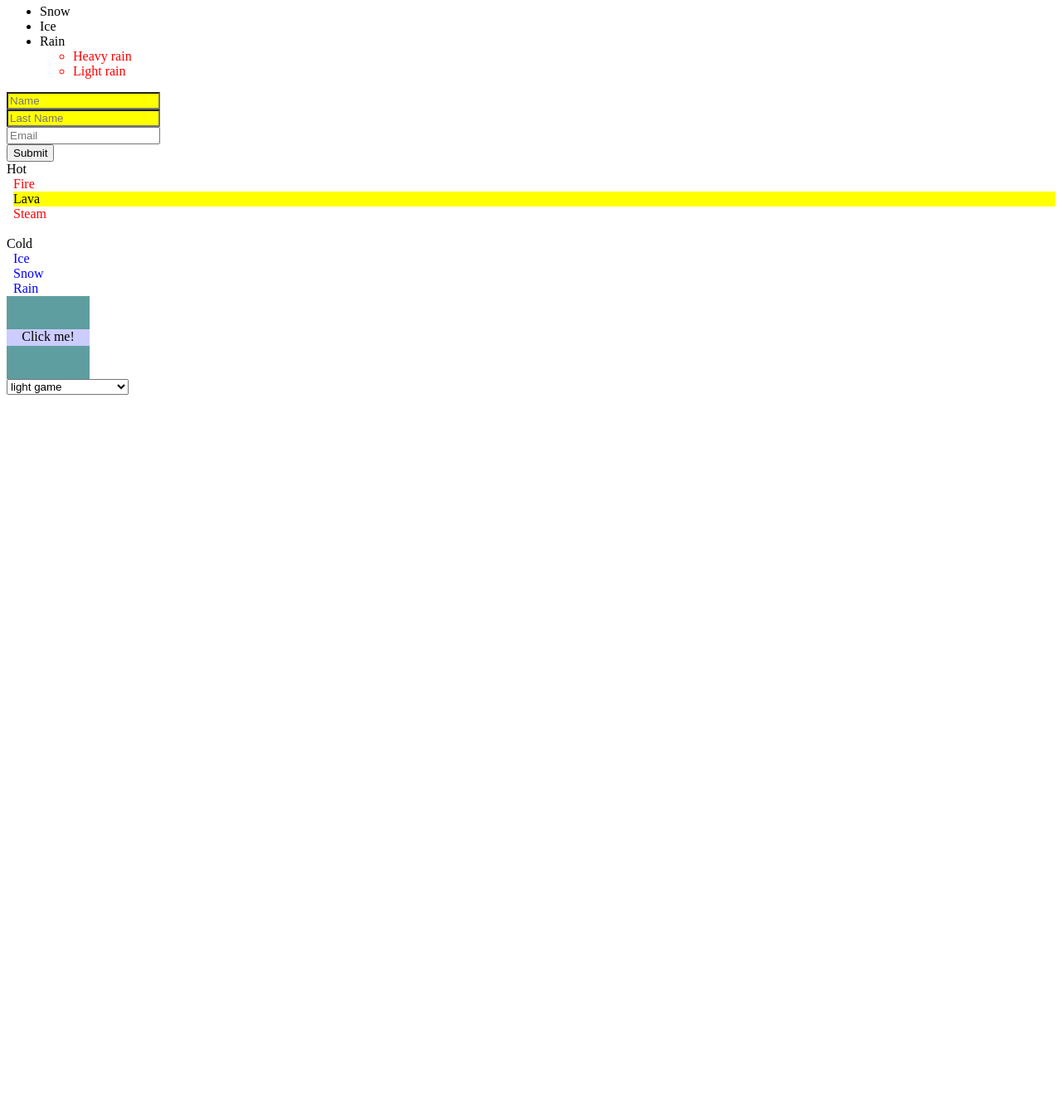
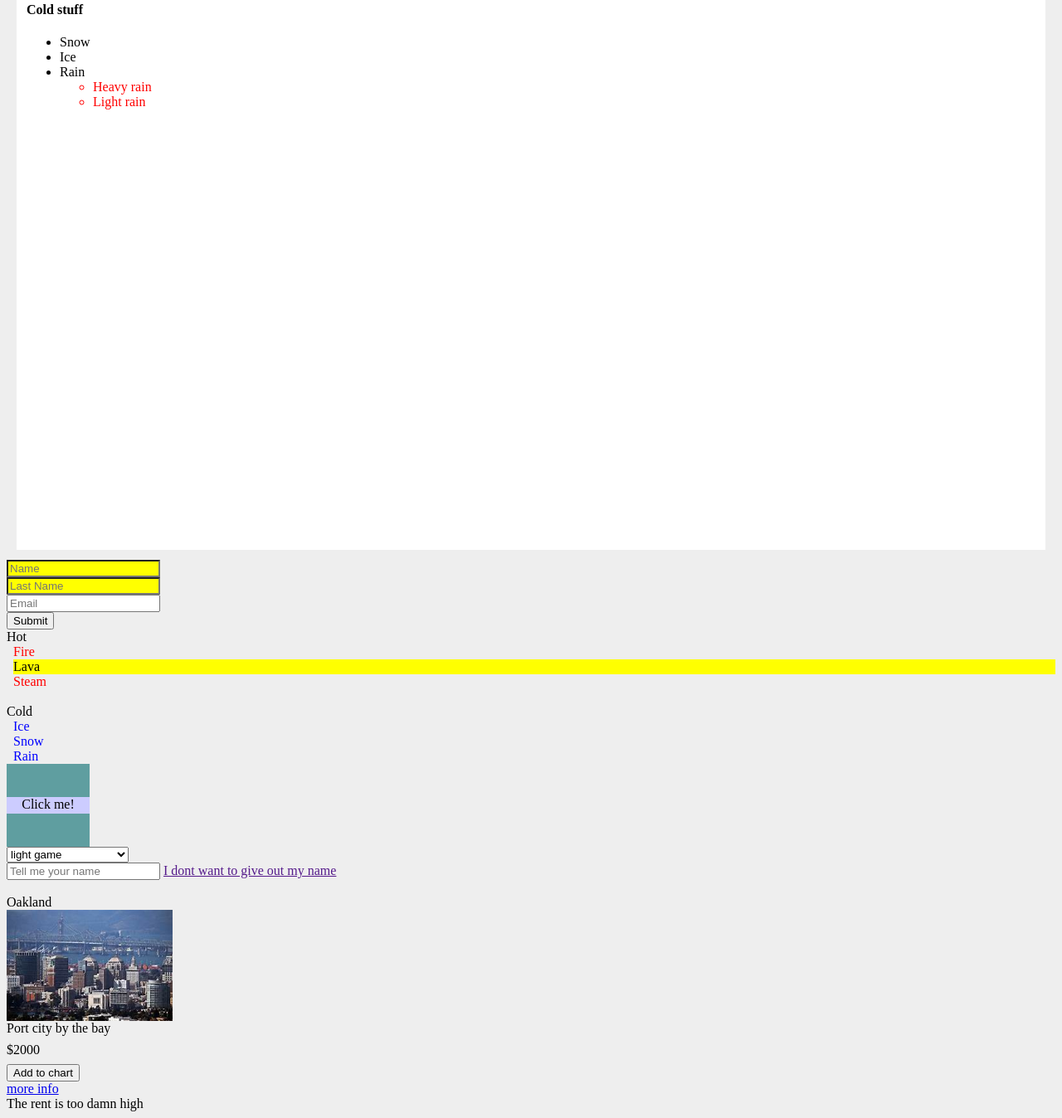
Before and after one commit to JonathanLGeorge/jQueryLearning, a plain HTML site: page index.html in a window 1280 px wide. Shown: the part 157-1505 px from the top of the page at 83% size. Before the commit the page ends 800 px from the top, so only its background shows below. Drawn offline with Linux system fonts and the light colour scheme.

Commit message:
more stuff

```diff
--- a/css/style.css
+++ b/css/style.css
@@ -28,3 +28,31 @@
     top: 50%;
     transform: translateY(-50%);
 }
+
+body{
+    background-color: #EEE;
+}
+
+#container{
+    background-color: #FFF;
+    padding: 12px;
+    margin: 12px;
+    height: 100%;
+}
+
+.items{
+    width: 200px;
+}
+
+.items img{
+    width: 100%;
+}
+
+.items .name{
+    font-size: 24px;
+}
+
+.items .price{
+    margin-top: 8px;
+    margin-bottom: 8px;
+}
--- a/index.html
+++ b/index.html
@@ -56,6 +56,7 @@
 
         <div id="container5">
             <select id="select-menu">
+
                 <option value="1" data-award="5">light game</option>
                 <option value="2" data-award="10">light-medium game</option>
                 <option value="3" data-award="20">medium game</option>
@@ -66,5 +67,27 @@
 
             </div>
         </div>
+
+        <div id="container6">
+            <input id="input-name" type="text" placeholder="Tell me your name"></input>
+            <!--a tag that will have its defualt behavior changed main.js line 80-83 -->
+            <a href="">I dont want to give out my name</a>
+            <div id="feedback-message2">
+            </div>
+        </div>
+        <br/>
+
+        <div id="container7">
+            <div class="items">
+                <div class="city-name">Oakland</div>
+                <img src="assets/oakland.jpg"></img>
+                <div class="description">Port city by the bay</div>
+                <div class="price">$2000</div>
+                <button>Add to chart</button>
+                <br/>
+                <a href="#">more info</a>
+                <div class="more-info">The rent is too damn high</div>
+            </div>
+        </div>
     </body>
 </html>
--- a/js/main.js
+++ b/js/main.js
@@ -66,5 +66,19 @@ $(document).ready(function(){
         ', which will award you ' + gameAward + ' points for its level ' + gameDifficulty +
         ' difficulty.');
     });
+/*
+    $('#input-name').on('keydown', function(){
+        let name = $(this).val();
+        $('#feedback-message2').text('Pleased to meet you, ' + name);
+    });
+*/
+    $('#input-name').on('keyup', function(){
+        let name = $(this).val();
+        $('#feedback-message2').text('Pleased to meet you, ' + name);
+    });
 
+    $('a').on('click', function(event){
+        event.preventDefault();
+        $('#feedback-message2').text("thats cool");
+    });
 });
```
Also changed, not shown: assets/oakland.jpg (added).
